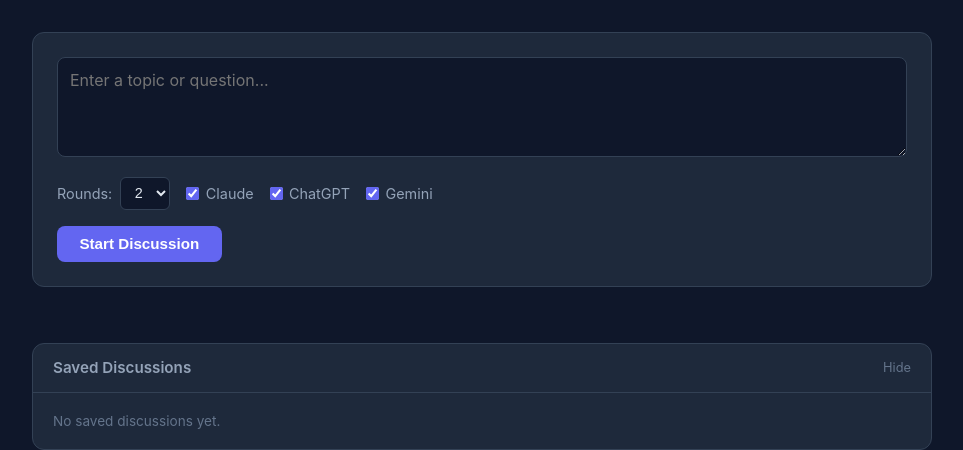
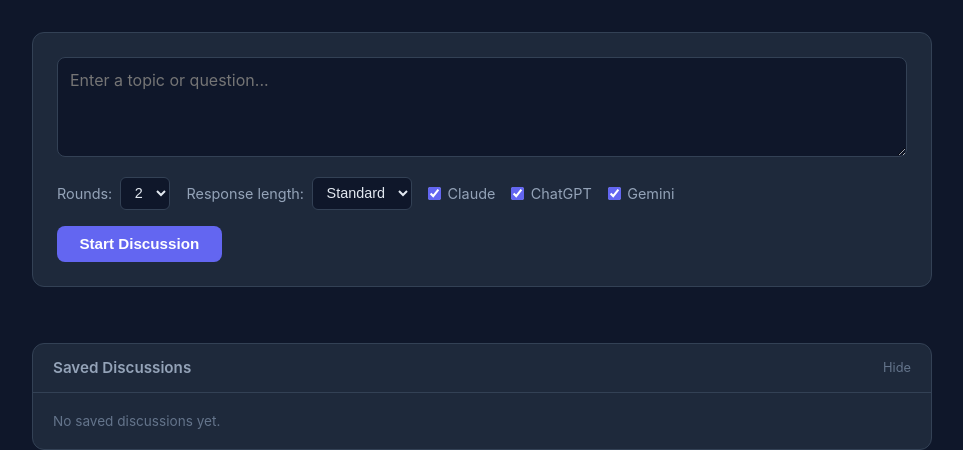
Before and after one commit to cruftbox/llm-discussion, a Flask app: page / in a window 1280 px wide. Shown: the part 99-549 px from the top of the page, without its empty margins (158-1121 px from the left). Run offline with Flask 3, Linux system fonts and the light colour scheme; data that the repository does not hold is empty.

Commit message:
Add response length selector (Concise / Standard / Detailed)
Adds a UI dropdown that appends length instructions to model prompts.
Setting persists through follow-ups. Defaults to Standard.

Co-Authored-By: Claude Sonnet 4.6 <noreply@anthropic.com>

```diff
--- a/app.py
+++ b/app.py
@@ -21,6 +21,12 @@ os.makedirs(DISCUSSIONS_DIR, exist_ok=True)
 
 MAX_TOPIC_LENGTH = 2000
 API_TIMEOUT = 60  # seconds per model call
+
+LENGTH_INSTRUCTIONS = {
+    "concise": "\n\nKeep your response concise — 2 to 3 short paragraphs maximum.",
+    "standard": "",
+    "detailed": "\n\nBe thorough and detailed in your response.",
+}
 
 
 def format_history(history):
@@ -112,13 +118,14 @@ MODEL_DISPATCH = {
 }
 
 
-def run_discussion(topic, rounds, models):
+def run_discussion(topic, rounds, models, response_length="standard"):
     history = []
+    length_instr = LENGTH_INSTRUCTIONS.get(response_length, "")
 
     # Round 0: each model answers independently
     for model_key in models:
         model_name, call_fn = MODEL_DISPATCH[model_key]
-        prompt = build_initial_prompt(topic)
+        prompt = build_initial_prompt(topic) + length_instr
         text = call_fn(prompt)
         history.append({"model": model_name, "round": 0, "text": text})
 
@@ -126,7 +133,7 @@ def run_discussion(topic, rounds, models):
     for round_num in range(1, rounds + 1):
         for model_key in models:
             model_name, call_fn = MODEL_DISPATCH[model_key]
-            prompt = build_followup_prompt(topic, history, model_name)
+            prompt = build_followup_prompt(topic, history, model_name) + length_instr
             text = call_fn(prompt)
             history.append({"model": model_name, "round": round_num, "text": text})
 
@@ -162,19 +169,20 @@ def build_followup_round_prompt(topic, original_history, prior_followups, questi
     )
 
 
-def run_followup(topic, original_history, prior_followups, question, rounds, models):
+def run_followup(topic, original_history, prior_followups, question, rounds, models, response_length="standard"):
     followup_history = []
+    length_instr = LENGTH_INSTRUCTIONS.get(response_length, "")
 
     for model_key in models:
         model_name, call_fn = MODEL_DISPATCH[model_key]
-        prompt = build_followup_initial_prompt(topic, original_history, prior_followups, question, model_name)
+        prompt = build_followup_initial_prompt(topic, original_history, prior_followups, question, model_name) + length_instr
         text = call_fn(prompt)
         followup_history.append({"model": model_name, "round": 0, "text": text})
 
     for round_num in range(1, rounds + 1):
         for model_key in models:
             model_name, call_fn = MODEL_DISPATCH[model_key]
-            prompt = build_followup_round_prompt(topic, original_history, prior_followups, question, followup_history, model_name)
+            prompt = build_followup_round_prompt(topic, original_history, prior_followups, question, followup_history, model_name) + length_instr
             text = call_fn(prompt)
             followup_history.append({"model": model_name, "round": round_num, "text": text})
 
@@ -217,8 +225,9 @@ def followup():
     if not valid_models:
         return jsonify({"error": "At least one valid model must be selected"}), 400
 
+    response_length = data.get("response_length", "standard")
     followup_history, summary = run_followup(
-        topic, original_history, prior_followups, question, rounds, valid_models
+        topic, original_history, prior_followups, question, rounds, valid_models, response_length
     )
 
     return jsonify({
@@ -254,7 +263,8 @@ def discuss():
     if not valid_models:
         return jsonify({"error": "At least one valid model must be selected"}), 400
 
-    discussion, summary = run_discussion(topic, rounds, valid_models)
+    response_length = data.get("response_length", "standard")
+    discussion, summary = run_discussion(topic, rounds, valid_models, response_length)
     return jsonify({
         "discussion": discussion,
         "summary": summary,
--- a/templates/index.html
+++ b/templates/index.html
@@ -23,6 +23,15 @@
             <option value="1">1</option>
             <option value="2" selected>2</option>
             <option value="3">3</option>
+          </select>
+        </div>
+
+        <div class="control-group">
+          <label for="lengthSelect">Response length:</label>
+          <select id="lengthSelect">
+            <option value="concise">Concise</option>
+            <option value="standard" selected>Standard</option>
+            <option value="detailed">Detailed</option>
           </select>
         </div>
 
@@ -93,6 +102,7 @@
     const historyHeader = document.getElementById('historyHeader');
     const historyList = document.getElementById('historyList');
     const historyToggle = document.getElementById('historyToggle');
+    const lengthSelect = document.getElementById('lengthSelect');
     const followupPanel = document.getElementById('followupPanel');
     const followupInput = document.getElementById('followupInput');
     const followupBtn = document.getElementById('followupBtn');
@@ -177,7 +187,7 @@
         const res = await fetch('/discuss', {
           method: 'POST',
           headers: { 'Content-Type': 'application/json' },
-          body: JSON.stringify({ topic, rounds, models }),
+          body: JSON.stringify({ topic, rounds, models, response_length: lengthSelect.value }),
         });
 
         const data = await res.json();
@@ -185,7 +195,7 @@
         if (!res.ok || data.error) {
           showError(data.error || 'An error occurred.');
         } else {
-          currentDiscussion = { ...data, followups: [], models };
+          currentDiscussion = { ...data, followups: [], models, response_length: lengthSelect.value };
           data.discussion.forEach(renderCard);
           if (data.summary) renderSummary(data.summary);
           appendSaveBtn();
@@ -319,6 +329,7 @@
             followups: currentDiscussion.followups,
             models: currentDiscussion.models,
             rounds,
+            response_length: currentDiscussion.response_length || 'standard',
           }),
         });
 
```
